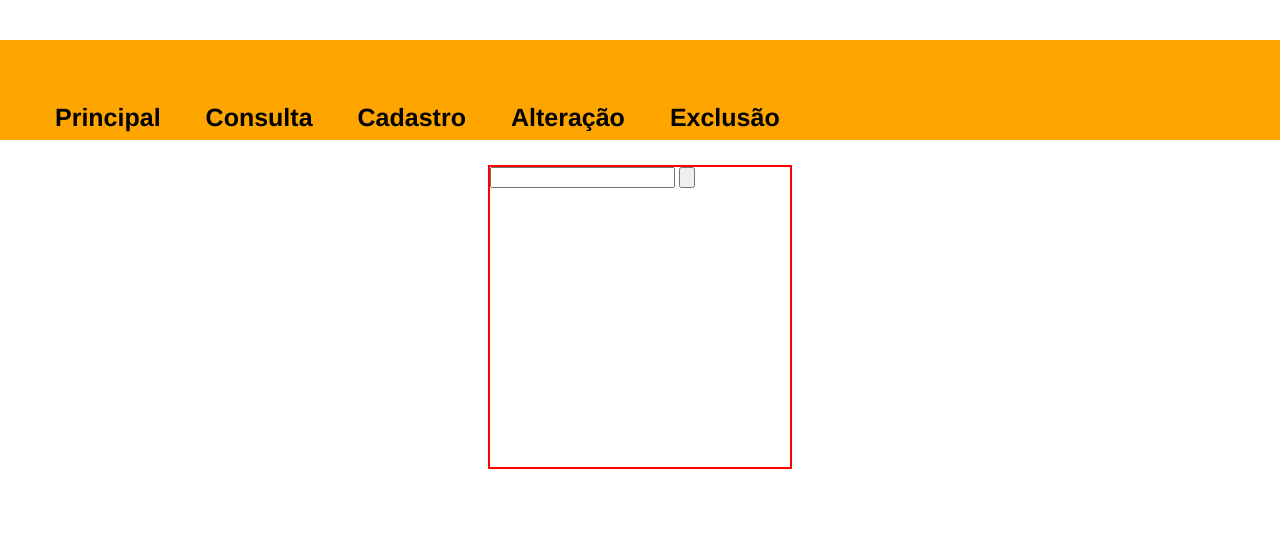
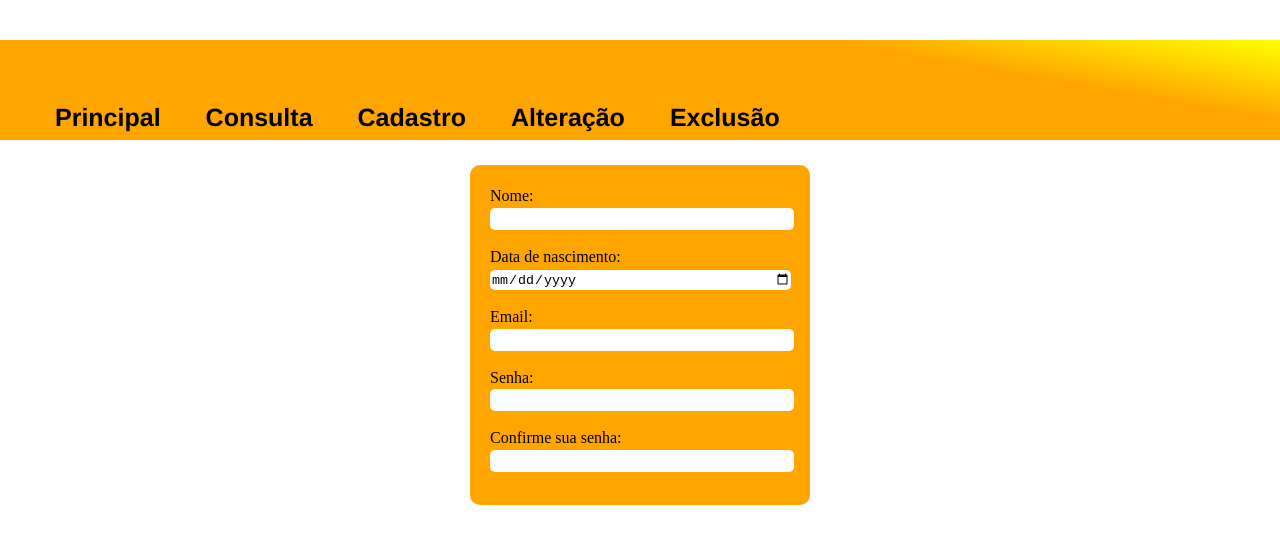
Before and after one commit to jpCaglianone/crud_monitoria, a plain HTML site: page cadastro.html in a window 1280 px wide. Drawn offline with Linux system fonts and the light colour scheme.

Commit message:
montagem tela de cadastro - parte 1

```diff
--- a/cadastro.html
+++ b/cadastro.html
@@ -37,9 +37,18 @@
 
 
 <main>
-    <form>
-        <input type="text">
-        <input type="button">
+    <form id="cadastro">
+        <label>Nome:<input type="text" required></label>
+        <br><br>
+        <label>Data de nascimento:<input type="date" required></label>
+        <br><br>
+        <label>Email:<input type="email" required></label>
+        <br><br>
+        <label>Senha:<input type="password" minlength="6" pattern="^(?=.*[0-9])(?=.*[a-zA-Z])([a-zA-Z0-9]+)$" required></label> <!--RETIRAR O PATTERN. SO EXEMPLO-->
+        <br><br>
+        <label>Confirme sua senha:<input type="password" pattern="^(?=.*[0-9])(?=.*[a-zA-Z])([a-zA-Z0-9]+)$" required></label>
+        <br><br>
+
     </form>
 </main>
 
--- a/styles.css
+++ b/styles.css
@@ -6,7 +6,7 @@
 header {
 
     margin-top: 40px;
-    background-color: orange;
+    background-image: linear-gradient(10deg,orange,orange,orange,orange,yellow);
     width: 100%;
     height: var(--altura-header);
 }
@@ -42,11 +42,46 @@ li:active{
 
 main{
     width: 100%;
+
 }
 
-form{
+
+
+#cadastro{
     margin: 25px auto;
     width: 300px;
     height: 300px;
-    border: 2px solid red;
+    background-color: orange;
+    animation-name: fadePrincipal;
+    animation-duration: 1s;
+    animation-timing-function: ease-in-out;
+    animation-fill-mode: forwards;
+    animation-delay: 0.1s;
+    padding: 20px;
+    border-radius: 10px;
 }
+
+label{
+    line-height: 22px;
+}
+
+input{
+    width: 100%;
+    border-radius: 5px;
+    border: none;
+    height: 20px;
+}
+
+@keyframes fadePrincipal {
+    0%{
+        opacity: 0;
+        transform: translate(-800px,-200px);
+    }
+    60%{
+        opacity: 0.2;
+    }
+    100%{
+        opacity: 1;
+        transform: translate(0%,0%) ;
+    }
+}
```
